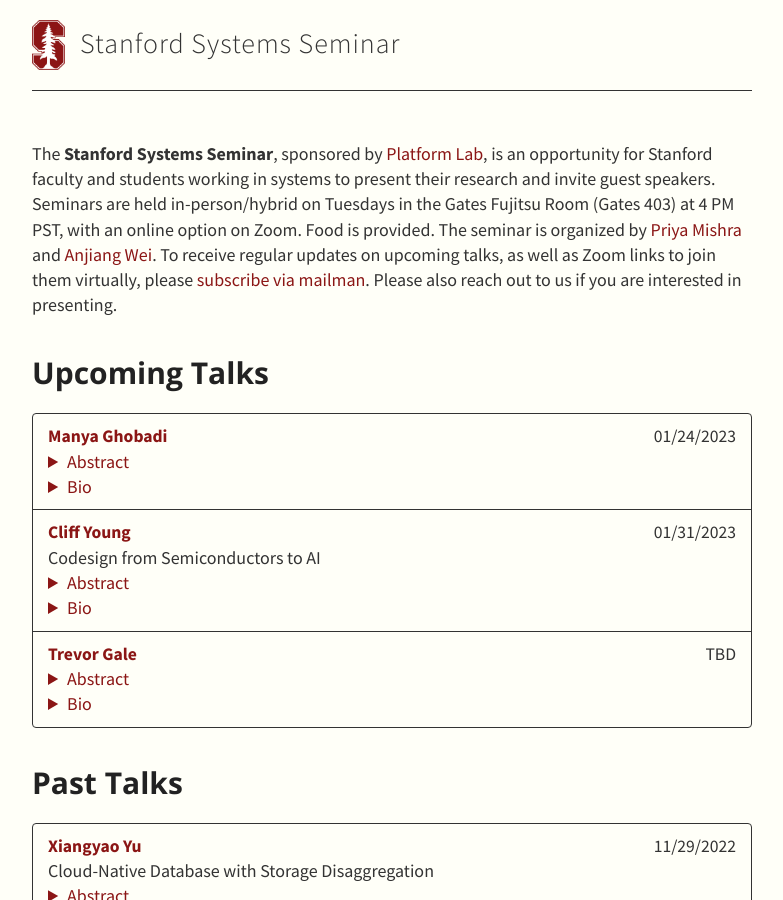
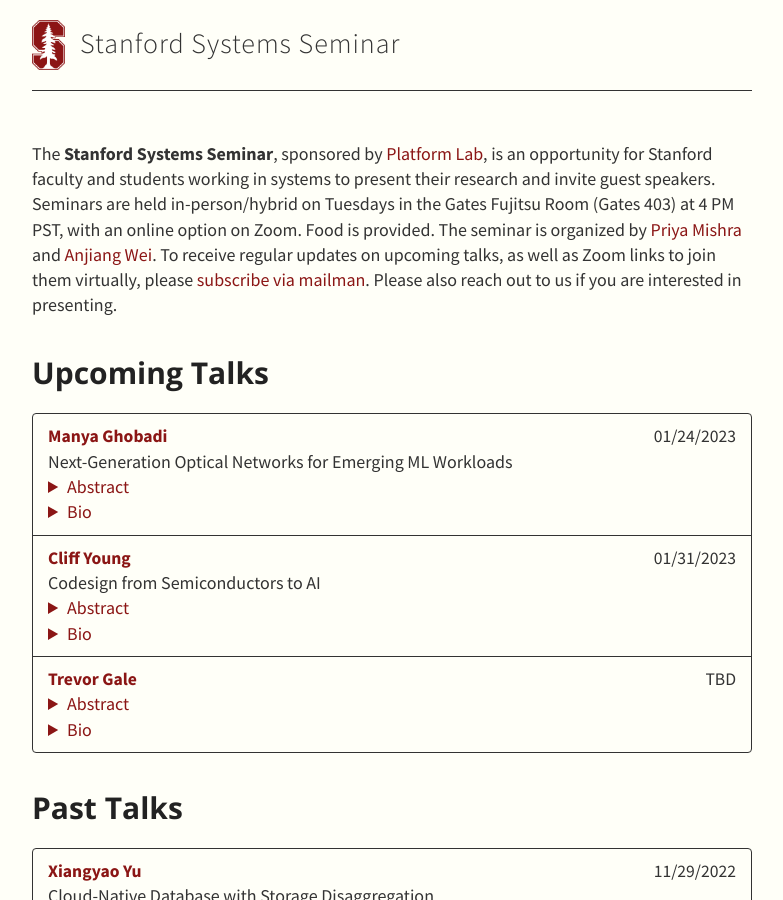
Before and after one commit to stanford-systems-seminar/stanford-systems-seminar.github.io, a Jekyll site: the page built from index.md, in a window 1280 px wide and 900 px high. Shown: the whole window, without its empty margins (248-1031 px from the left). Built offline with Jekyll 4.4.1, drawn with Linux system fonts in a browser that asks for light colours.

Commit message:
update talk

```diff
--- a/_data/talks.yml
+++ b/_data/talks.yml
@@ -2,10 +2,10 @@
   members:
     - speaker: Manya Ghobadi
       date: 01/24/2023
-      title: ""
+      title: "Next-Generation Optical Networks for Emerging ML Workloads"
       website: https://people.csail.mit.edu/ghobadi/
-      abstract: ""
-      biography: ""
+      abstract: "In this talk, I will explore three elements of designing next-generation machine learning systems: congestion control, network topology, and computation frequency. I will show that fair sharing, the holy grail of congestion control algorithms, is not necessarily desirable for deep neural network training clusters. Then I will introduce a new optical fabric that optimally combines network topology and parallelization strategies for machine learning training clusters. Finally, I will demonstrate the benefits of leveraging photonic computing systems for real-time, energy-efficient inference via analog computing. Pushing the frontiers of optical networks for machine learning workloads will enable us to fully harness the potential of deep neural networks and achieve improved performance and scalability."
+      biography: "Manya Ghobadi is faculty in the EECS department at MIT. Her research spans different areas in computer networks, focusing on optical reconfigurable networks, networks for machine learning, and high-performance cloud infrastructure. Her work has been recognized by the Sloan Fellowship in Computer Science, ACM SIGCOMM Rising Star award, NSF CAREER award, Optica Simmons Memorial Speakership award, best paper award at the Machine Learning Systems (MLSys) conference, as well as the best dataset and best paper awards at the ACM Internet Measurement Conference (IMC). Manya received her Ph.D. from the University of Toronto and spent a few years at Microsoft Research and Google prior to joining MIT."
     - speaker: Cliff Young
       date: 01/31/2023
       title: "Codesign from Semiconductors to AI"
```
